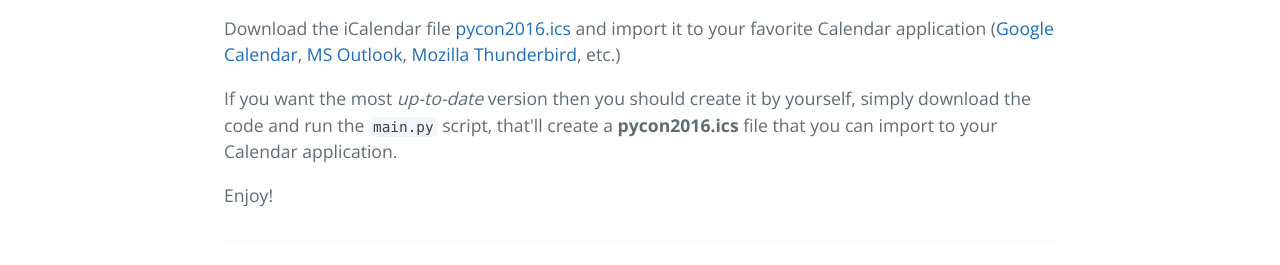
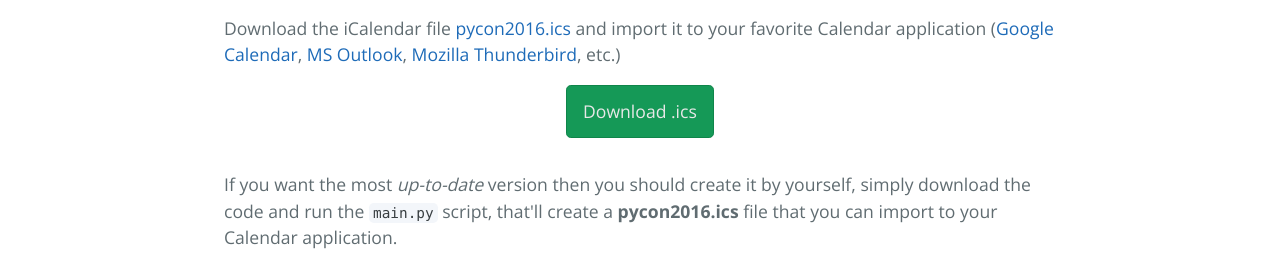
Before and after one commit to dsaiztc/pycon2016, a plain HTML site: page index.html in a window 1280 px wide. Shown: the part 514-779 px from the top of the page. Drawn offline with nearby package versions, Linux system fonts and the light colour scheme.

Commit message:
Adding button to direct-download the .ics file

```diff
--- a/index.html
+++ b/index.html
@@ -26,6 +26,10 @@
 
 <p>Download the iCalendar file <a href="https://raw.githubusercontent.com/dsaiztc/pycon2016/master/pycon2016.ics">pycon2016.ics</a> and import it to your favorite Calendar application (<a href="https://calendar.google.com">Google Calendar</a>, <a href="https://calendar.live.com">MS Outlook</a>, <a href="https://www.mozilla.org/thunderbird/">Mozilla Thunderbird</a>, etc.)</p>
 
+<div style="text-align: center;">
+    <a href="https://raw.githubusercontent.com/dsaiztc/pycon2016/master/pycon2016.ics" class="btn btn-main">Download .ics</a>
+</div>
+
 <p>If you want the most <em>up-to-date</em> version then you should create it by yourself, simply download the code and run the <code>main.py</code> script, that'll create a <strong>pycon2016.ics</strong> file that you can import to your Calendar application.</p>
 
 <p>Enjoy!</p>
--- a/stylesheets/stylesheet.css
+++ b/stylesheets/stylesheet.css
@@ -28,11 +28,23 @@ a {
   .btn + .btn {
     margin-left: 1rem; }
 
+.btn-main {
+    color: #e8e8e8;
+    background-color: #159957;
+    border-color: #0f854a;
+}
+
 .btn:hover {
   color: rgba(255, 255, 255, 0.8);
   text-decoration: none;
   background-color: rgba(255, 255, 255, 0.2);
   border-color: rgba(255, 255, 255, 0.3); }
+
+.btn-main:hover {
+    color: rgba(116, 116, 116, 0.8);
+    text-decoration: none;
+    background-color: rgba(21, 153, 87, 0.2);
+    border-color: rgba(255, 255, 255, 0.3); }
 
 @media screen and (min-width: 64em) {
   .btn {
```
